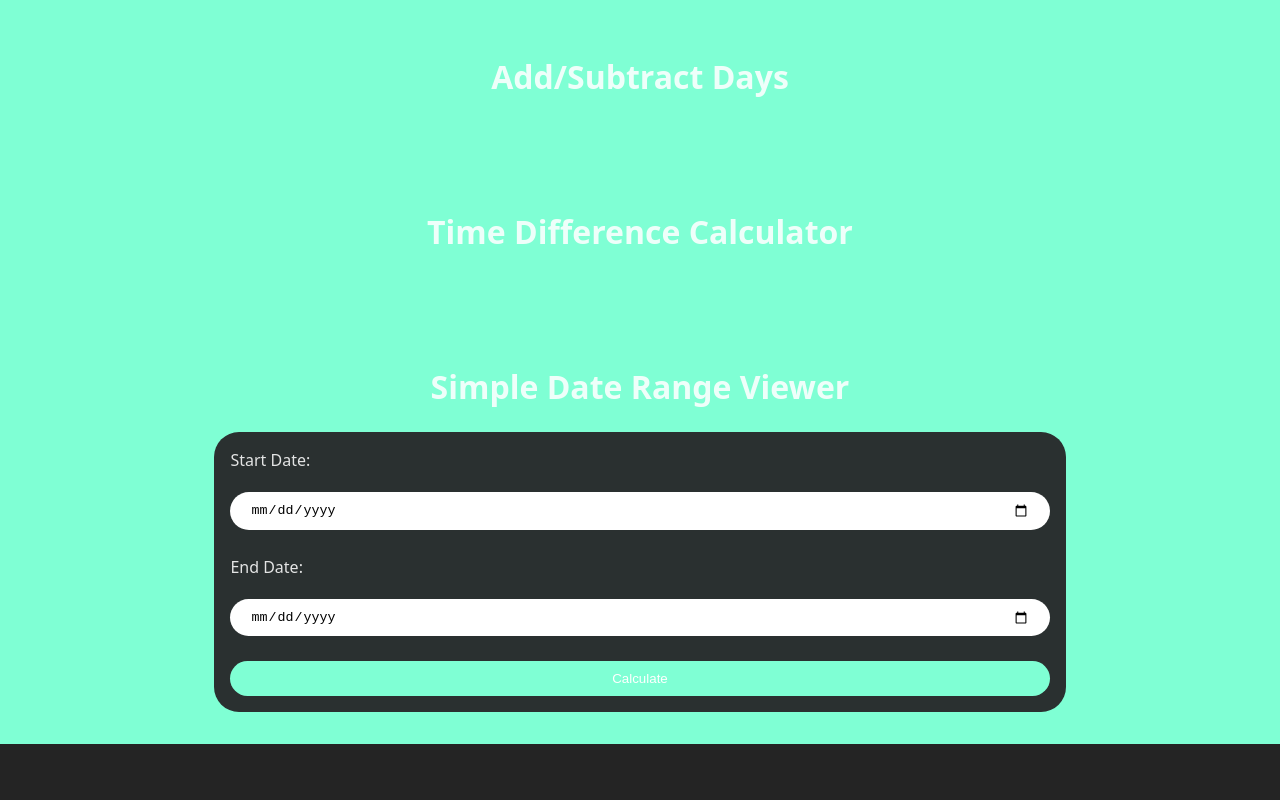
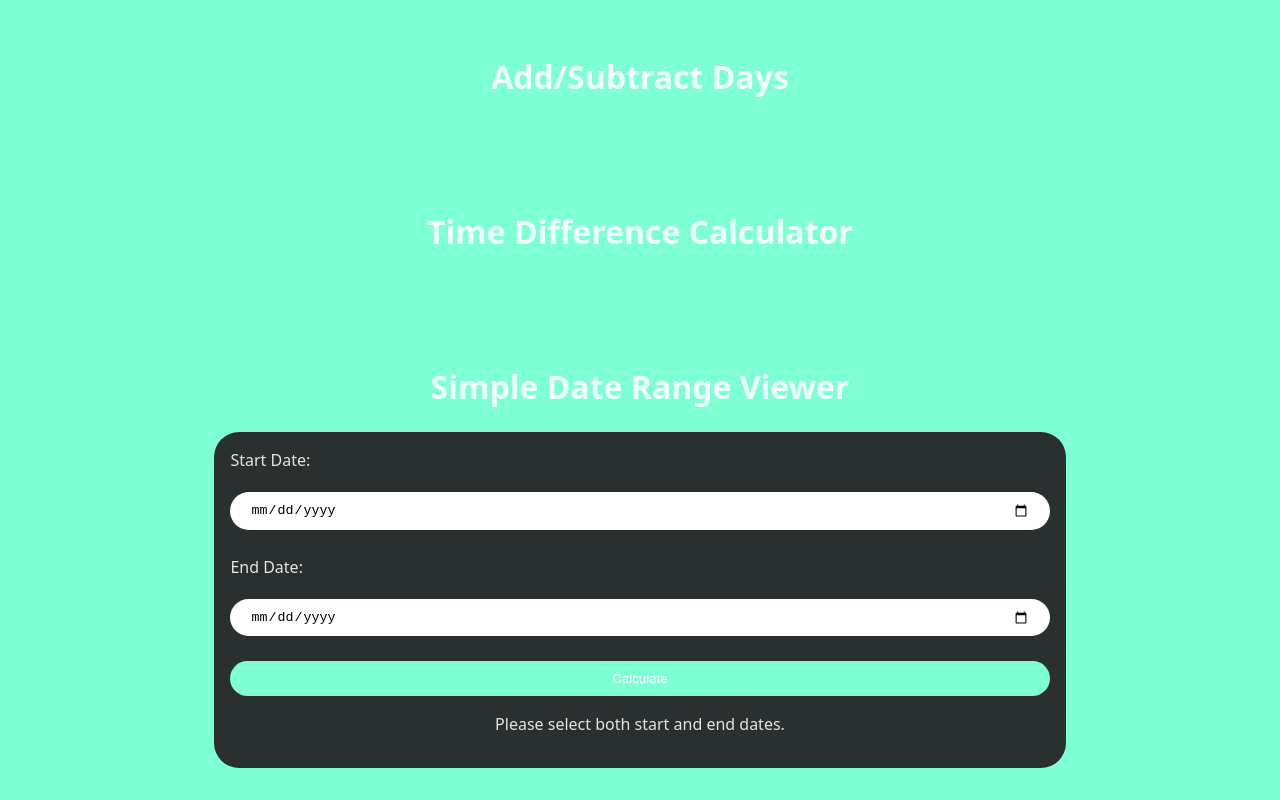
Before and after one commit to HristijanRalis/React-Dates-Projects, a React (Vite) app in the folder week-2-manipulation/: page / in a window 1280 px wide. Shown: the part 703-1503 px from the top of the page. Before the commit the page ends 1447 px from the top, so only its background shows below. Built offline with nearby package versions, Linux system fonts and the light colour scheme.

Commit message:
Done with simpledaterange

```diff
--- a/week-2-manipulation/src/components/SimpleDateRangeViewer/SimpleDateRangeViewer.tsx
+++ b/week-2-manipulation/src/components/SimpleDateRangeViewer/SimpleDateRangeViewer.tsx
@@ -51,10 +51,15 @@ export const SimpleDateRangeViewer = () => {
       </form>
 
       <div className="totalDays">
-        {showResult && totalDays !== null && (
-          <h3 className="result">
-            Total Days: <span>{totalDays}</span>
-          </h3>
+        {!startDate || !endDate ? (
+          <p>Please select both start and end dates.</p>
+        ) : (
+          showResult &&
+          totalDays !== null && (
+            <h3 className="result">
+              Total Days: <span>{totalDays}</span>
+            </h3>
+          )
         )}
       </div>
     </div>
```
